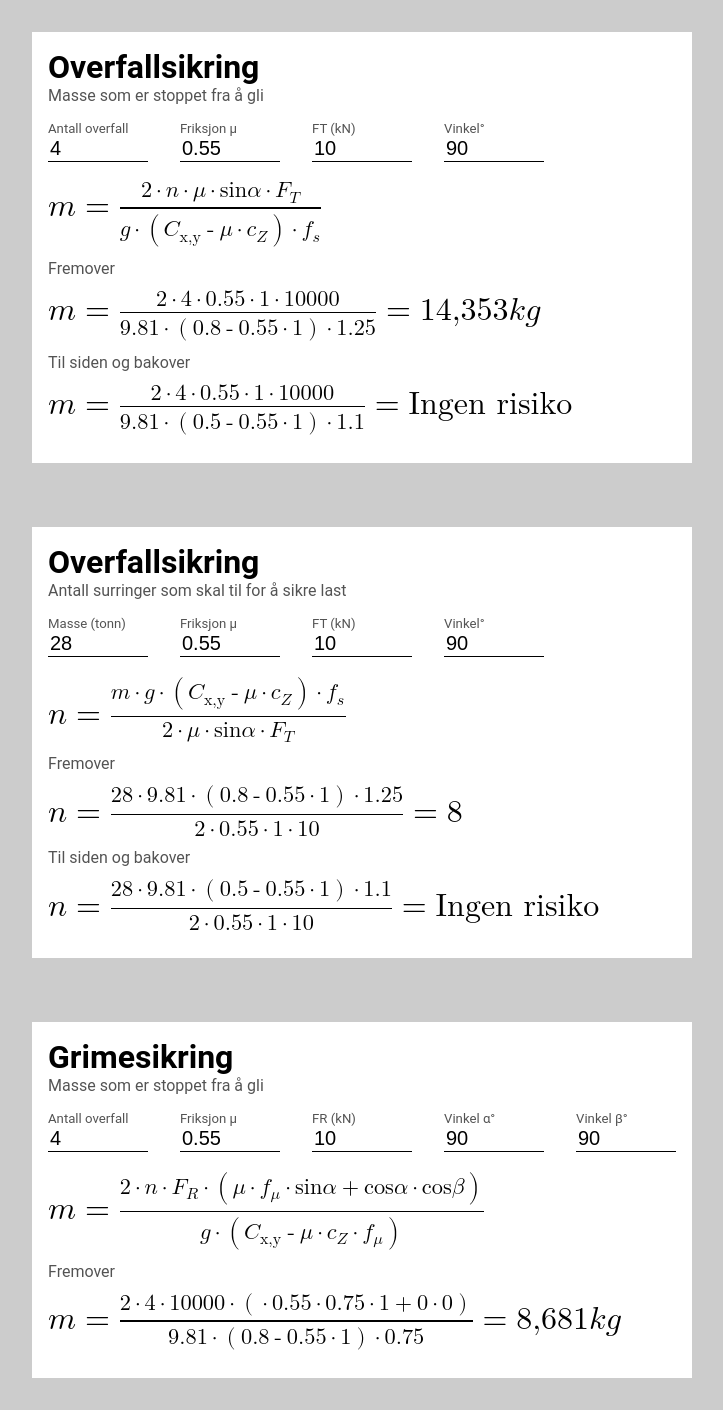
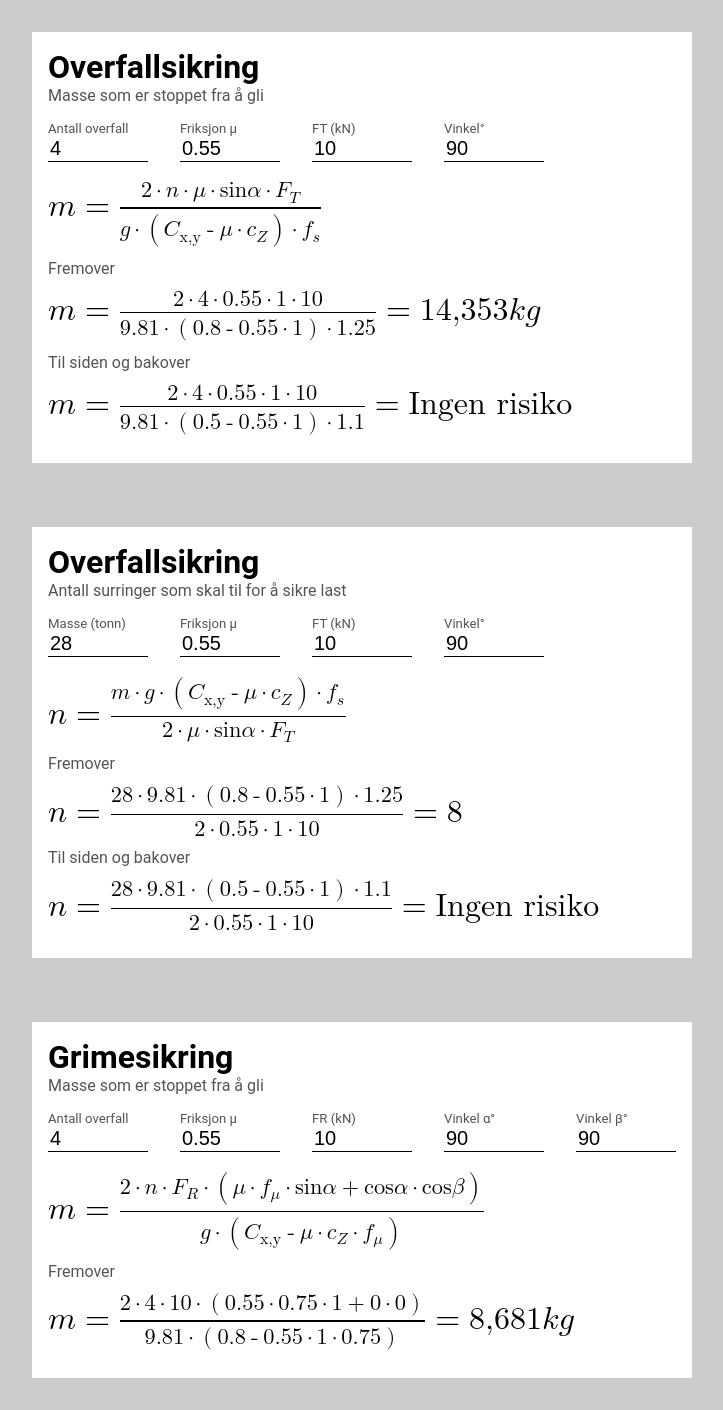
Before and after one commit to markhilb/lastsikring, an Angular app: page / in a window 1280 px wide. Shown: the whole page, without its empty margins (278-1001 px from the left). Built offline with nearby package versions, Linux system fonts and the light colour scheme.

Commit message:
fix equations

```diff
--- a/src/app/components/grimesikring-weight-equation/grimesikring-weight-equation.component.html
+++ b/src/app/components/grimesikring-weight-equation/grimesikring-weight-equation.component.html
@@ -69,7 +69,6 @@
           <mn>{{ fr ?? "_" }}</mn>
           <mo>&middot;</mo>
           <mo>(</mo>
-          <mo>&middot;</mo>
           <mn>{{ friction ?? "_" }}</mn>
           <mo>&middot;</mo>
           <mn>{{ fmu }}</mn>
@@ -102,9 +101,9 @@
           <mn>{{ friction ?? "_" }}</mn>
           <mo>&middot;</mo>
           <mn>{{ cz }}</mn>
-          <mo>)</mo>
           <mo>&middot;</mo>
           <mn>{{ fmu }}</mn>
+          <mo>)</mo>
         </mrow>
       </mfrac>
       <mo>=</mo>
--- a/src/app/components/grimesikring-weight-equation/grimesikring-weight-equation.component.ts
+++ b/src/app/components/grimesikring-weight-equation/grimesikring-weight-equation.component.ts
@@ -10,7 +10,7 @@ import { Component, Input } from "@angular/core";
 export class GrimesikringWeightEquationComponent {
   @Input() numStraps?: number;
   @Input() friction?: number;
-  @Input("fr") _fr?: number;
+  @Input() fr?: number;
   @Input("alpha") _alpha?: number;
   @Input("beta") _beta?: number;
 
@@ -19,10 +19,6 @@ export class GrimesikringWeightEquationComponent {
   g = 9.81;
   fmu = 0.75;
   cz = 1;
-
-  get fr() {
-    return this._fr !== undefined ? this._fr * 1000 : undefined;
-  }
 
   get alpha() {
     return this._alpha?.toRadians();
@@ -46,12 +42,13 @@ export class GrimesikringWeightEquationComponent {
     }
 
     return (
-      (2 *
+      1000 *
+      ((2 *
         this.numStraps *
         this.fr *
         (this.friction * this.fmu * this.alpha.sin() +
           this.alpha.cos() * this.beta.cos())) /
-      (this.g * (this.cxy - this.friction * this.cz * this.fmu))
+        (this.g * (this.cxy - this.friction * this.cz * this.fmu)))
     );
   }
 }
--- a/src/app/components/overfallsikring-weight-equation/overfallsikring-weight-equation.component.ts
+++ b/src/app/components/overfallsikring-weight-equation/overfallsikring-weight-equation.component.ts
@@ -10,7 +10,7 @@ import { Component, Input } from "@angular/core";
 export class OverfallsikringWeightEquationComponent {
   @Input() numStraps?: number;
   @Input() friction?: number;
-  @Input("ft") _ft?: number;
+  @Input() ft?: number;
   @Input("alpha") _alpha?: number;
 
   @Input() cxy?: number;
@@ -18,10 +18,6 @@ export class OverfallsikringWeightEquationComponent {
 
   g = 9.81;
   cz = 1;
-
-  get ft() {
-    return this._ft !== undefined ? this._ft * 1000 : undefined;
-  }
 
   get alpha() {
     return this._alpha?.toRadians().sin();
@@ -40,8 +36,9 @@ export class OverfallsikringWeightEquationComponent {
     }
 
     return (
-      (2 * this.numStraps * this.friction * this.alpha * this.ft) /
-      (this.g * (this.cxy - this.friction * this.cz) * this.fsxy)
+      1000 *
+      ((2 * this.numStraps * this.friction * this.alpha * this.ft) /
+        (this.g * (this.cxy - this.friction * this.cz) * this.fsxy))
     );
   }
 }
```
